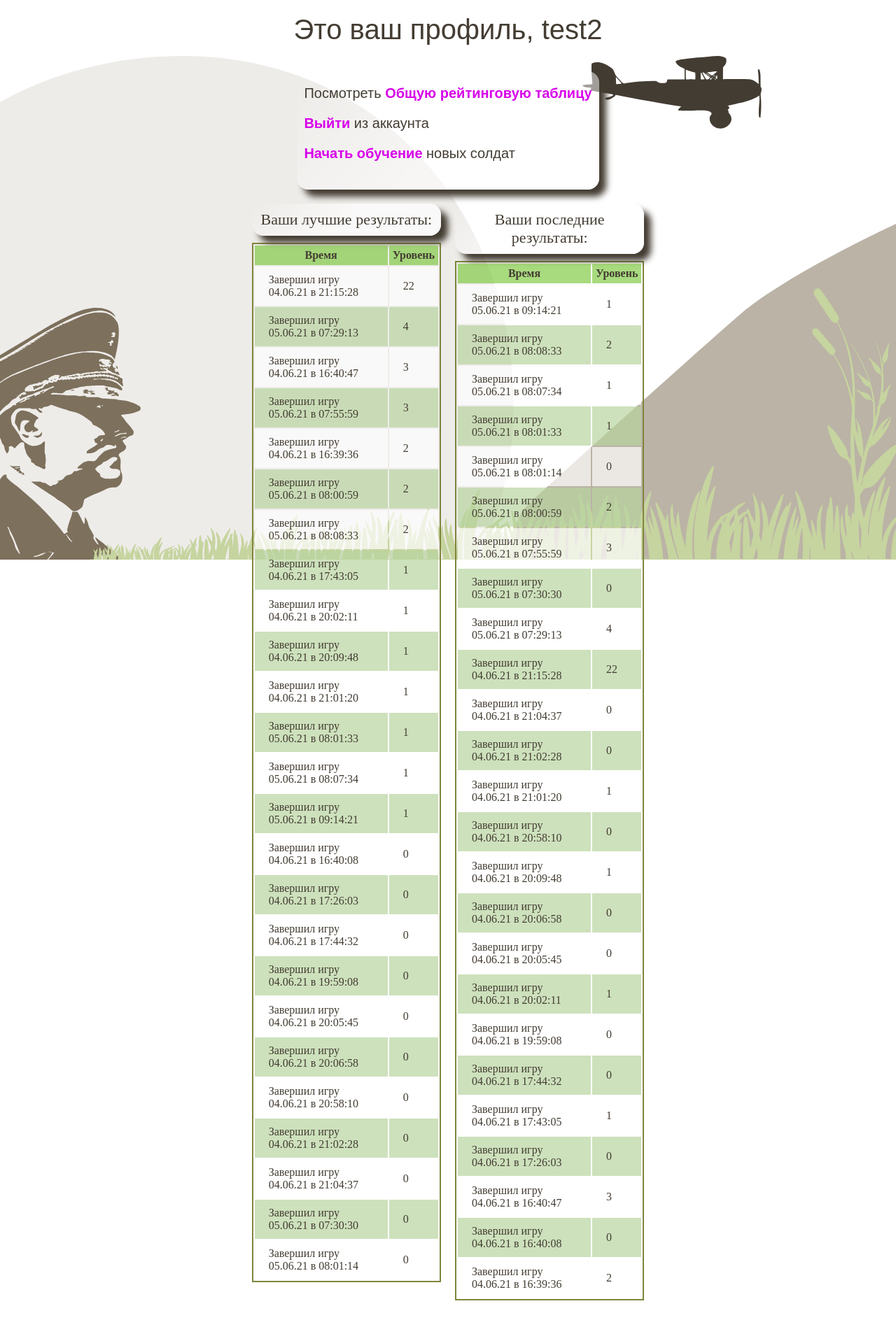
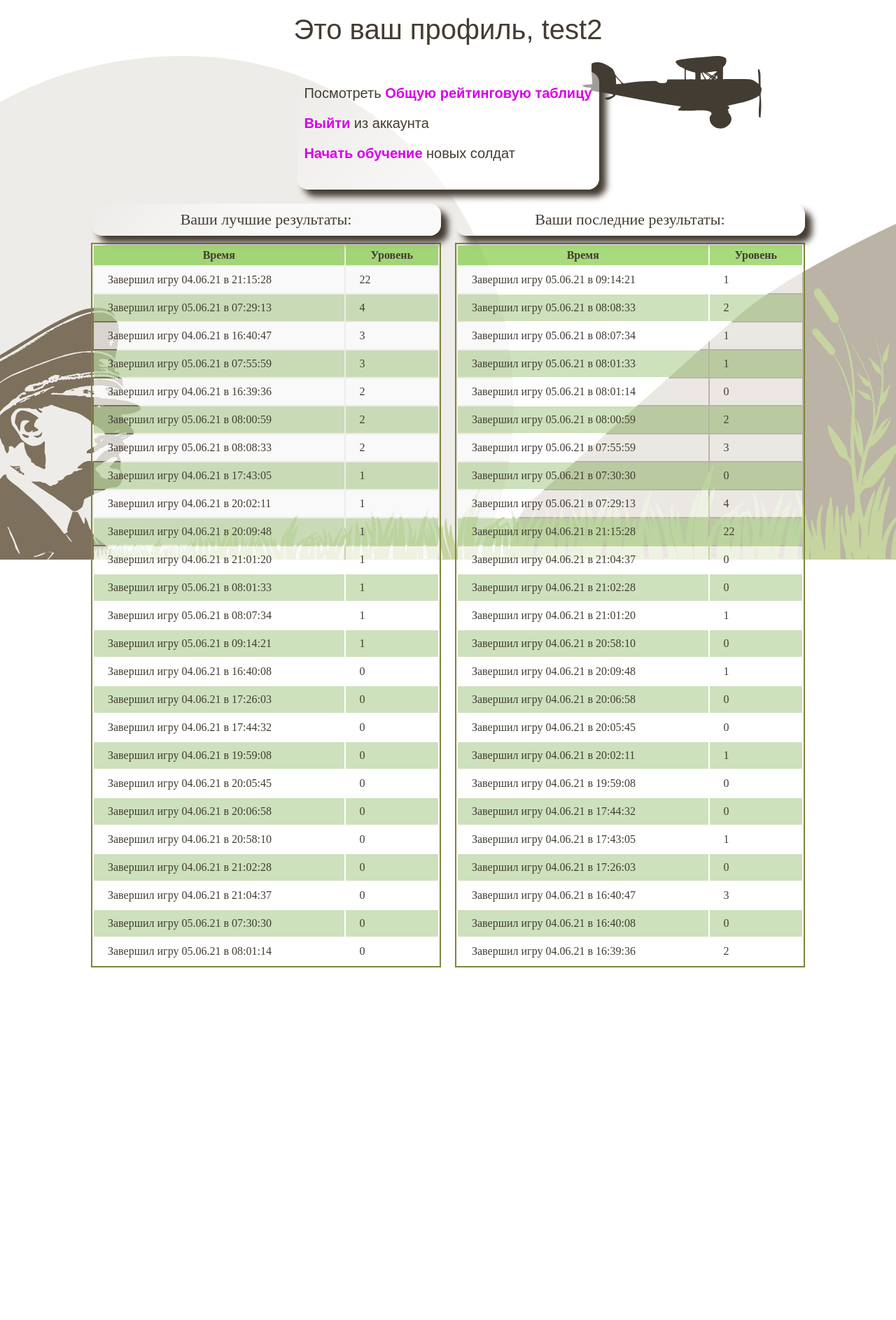
Before and after one commit to DaniinXorchenabo/PGY_2_TRIR, a PHP site: page /pages/test_table_stiles.html in a window 1280 px wide. Shown: the whole page at 70% size. After the commit the page ends 1383 px from the top, so only its background shows below. Run offline with PHP 8.4, Linux system fonts and the light colour scheme; some libraries are stand-ins or nearby versions.

Commit message:
fixed bugs with table stiles

```diff
--- a/laba_7/public_html/stiles/table_stiles.css
+++ b/laba_7/public_html/stiles/table_stiles.css
@@ -3,8 +3,8 @@ table{
 	table-layout: fixed;
 	/*	width: 100%;*/
 	margin-bottom: 20px;
-	min-width: 200px;
-	max-width: 200%;
+	min-width: 500px;
+/*	max-width: 200%;*/
 	margin-left: 10px;
 	margin-right: 10px;
 	border: 2px solid #7F853B;
@@ -31,6 +31,12 @@ table td{
 
 
 }
+/*
+tr{
+	width: 100px;
+}
+*/
+
 table tbody tr:nth-child(odd){
 	background-color: hsla(0,0%,100%,0.70);
 }
```
